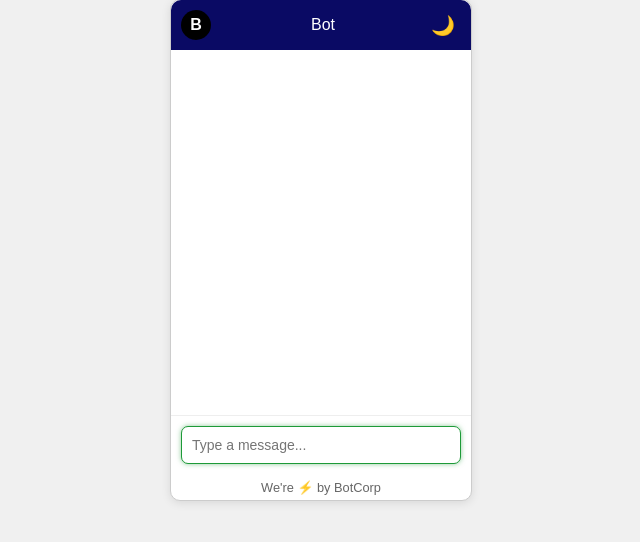
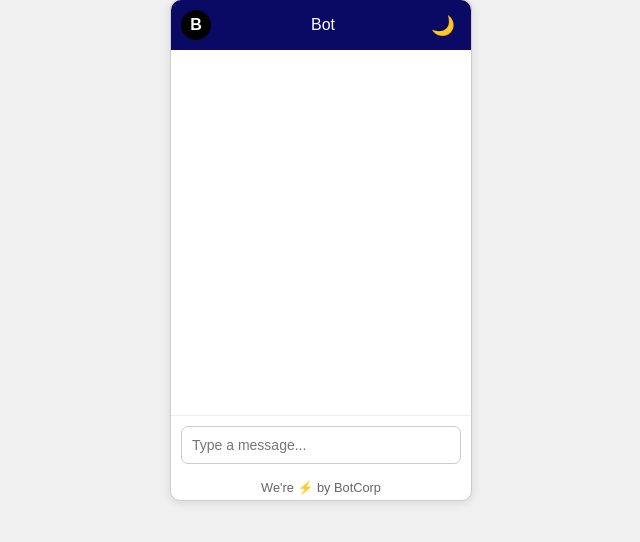
Before and after one commit to Akashr-18/Chat-Application-UI, a Flask app: page / in a window 1280 px wide, with the restyled element focused. Shown: the part 150-692 px from the top of the page, without its empty margins (319-959 px from the left). Run offline with Flask 3, Linux system fonts and the light colour scheme.

Commit message:
Updated css File

```diff
--- a/static/style.css
+++ b/static/style.css
@@ -66,10 +66,10 @@ body {
     font-size: 14px;
     outline: none;
 }
-#message-input:focus {
-    border-color: #1d9a38;  /*Green */
+/* #message-input:focus {
+    border-color: #1d9a38;
     box-shadow: 0 0 5px rgba(29, 154, 56, 0.5);
-}
+} */
 #send-button {
     display: none;
 }
```
